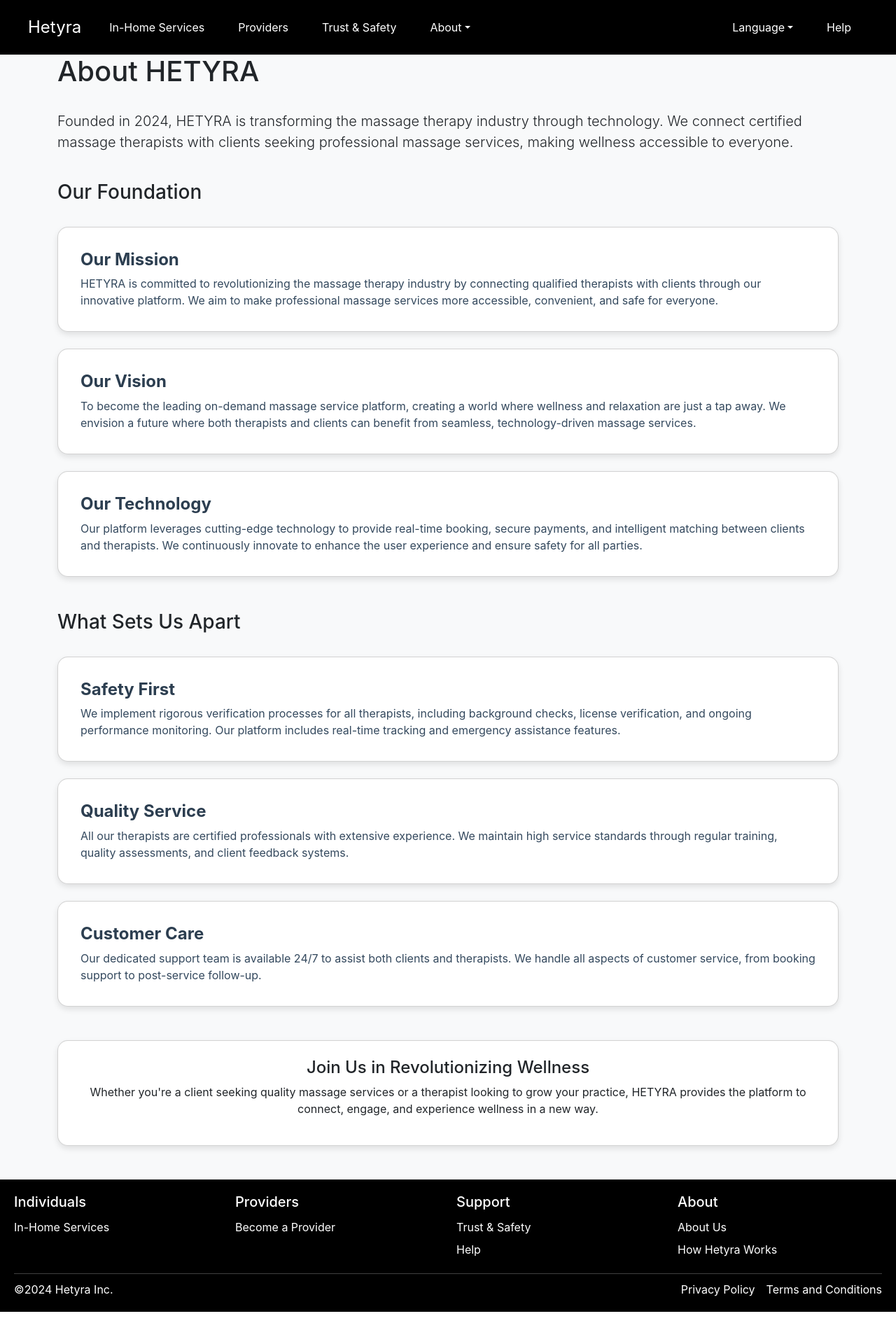
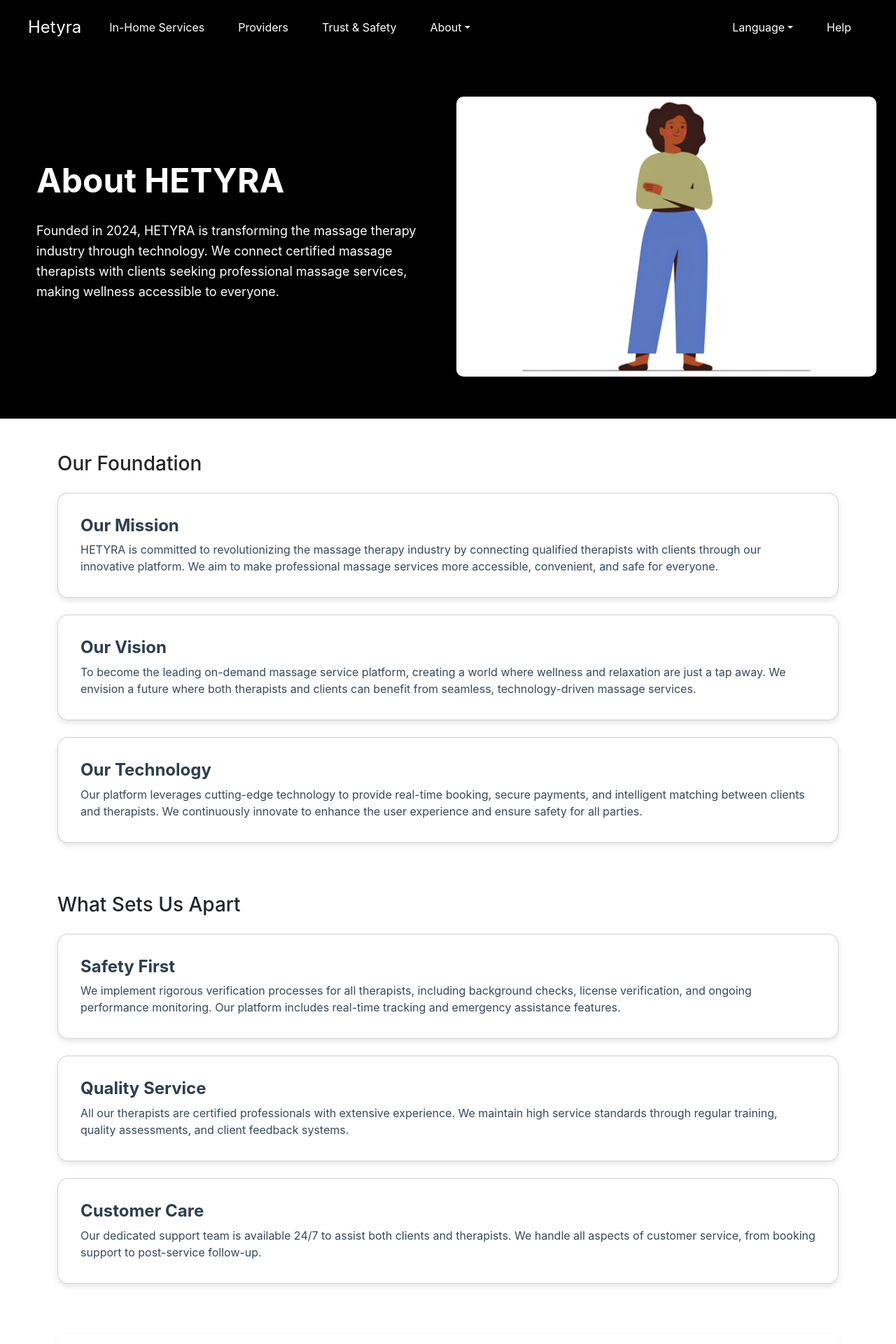
Before and after one commit to NoobFly6600/hetyra-web, a React (Vite) app: page /about-us in a window 1280 px wide. Shown: the top 1920 px of the page at 70% size. Before the commit the page ends 1874 px from the top, so only its background shows below. Built offline with nearby package versions, Linux system fonts and the light colour scheme.

Commit message:
Edit about us

```diff
--- a/src/components/nav/pages/AboutUsPage.jsx
+++ b/src/components/nav/pages/AboutUsPage.jsx
@@ -1,6 +1,7 @@
 import React from 'react';
 import { Col, Container, Row, Card } from 'react-bootstrap';
 import Component from './Component';
+import AboutUsPhoto from '../../../Photos/AboutUsPhoto.png';  // Import the photo
 
 export default function AboutUsPage() {
     const companyValues = [
@@ -40,42 +41,72 @@ export default function AboutUsPage() {
     ];
 
     return (
-        <Container style={{ backgroundColor: '#f8f9fa' }}>
-            <Row className="mb-4">
-                <Col>
-                    <h1>About HETYRA</h1>
-                    <br/>
-                    <p className="lead">
+        <div style={{ backgroundColor: 'white' }}>
+            {/* Banner Section */}
+            <Container fluid style={{ backgroundColor: 'black', color: 'white', padding: '60px 0' }}>
+                <Container style={{ maxWidth: '1200px', margin: '0 auto' }}>
+                    <Row className="align-items-center">
+                        <Col md={6}>
+                            <h1 style={{
+                                fontSize: '48px',
+                                fontWeight: 'bold',
+                                marginBottom: '30px'
+                            }}>
+                                About HETYRA
+                            </h1>
+                            <p style={{
+                                fontSize: '18px',
+                                lineHeight: '1.6'
+                            }}>
                                 Founded in 2024, HETYRA is transforming the massage therapy industry through technology.
                                 We connect certified massage therapists with clients seeking professional massage services,
                                 making wellness accessible to everyone.
                             </p>
                         </Col>
+                        <Col md={6}>
+                            <img
+                                src={AboutUsPhoto}
+                                alt="About HETYRA"
+                                style={{
+                                    width: '600px',
+                                    height: '400px',
+                                    objectFit: 'cover',
+                                    borderRadius: '10px'
+                                }}
+                            />
+                        </Col>
                     </Row>
+                </Container>
+            </Container>
 
+            {/* Body Section */}
+            <Container className="py-5">
+                {/* Rest of the content */}
                 <Row>
                     <Col>
-                    <h3>Our Foundation</h3>
-                </Col>
-            </Row>
-            <br/>
+                        <h3 className="mb-4">Our Foundation</h3>
                         {companyValues.map((section, index) => (
                             <Component key={index} title={section.title} photo={section.photo} text={section.text} />
                         ))}
+                    </Col>
+                </Row>
 
                 <Row className="mt-5">
                     <Col>
-                    <h3>What Sets Us Apart</h3>
-                </Col>
-            </Row>
-            <br/>
+                        <h3 className="mb-4">What Sets Us Apart</h3>
                         {keyFeatures.map((section, index) => (
                             <Component key={index} title={section.title} photo={section.photo} text={section.text} />
                         ))}
+                    </Col>
+                </Row>
 
                 <Row className="text-center my-5">
                     <Col>
-                    <Card className="p-4" style={{ borderRadius: '15px', boxShadow: '0 4px 8px rgba(0,0,0,0.1)' }}>
+                        <Card className="p-4" style={{
+                            borderRadius: '15px',
+                            boxShadow: '0 4px 8px rgba(0,0,0,0.1)',
+                            border: 'none'
+                        }}>
                             <h4>Join Us in Revolutionizing Wellness</h4>
                             <p>
                                 Whether you're a client seeking quality massage services or a therapist looking to grow your practice,
@@ -85,5 +116,6 @@ export default function AboutUsPage() {
                     </Col>
                 </Row>
             </Container>
+        </div>
     );
 }
--- a/src/components/nav/pages/LandingPage.jsx
+++ b/src/components/nav/pages/LandingPage.jsx
@@ -6,8 +6,12 @@ import BeYourOwnBoss from '../../../Photos/BeYourOwnBoss.png';
 export default function LandingPage(props) {
     return (
         <div style={{backgroundColor: 'white', minHeight: 'calc(100vh - 200px)'}}>
-            <Container style={{ maxWidth: '1200px', margin: '0 auto', padding: '40px 20px' }}>
-                <Row className="text-center mb-5">
+            <Container style={{
+                maxWidth: '1200px',
+                margin: '0 auto',
+                padding: '80px 20px 40px'
+            }}>
+                <Row className="text-center mb-5" style={{ marginTop: '40px' }}>
                     <br/>
                     <Col>
                         <h1 style={{
@@ -20,7 +24,7 @@ export default function LandingPage(props) {
                         </h1>
                         <h4 style={{
                             color: 'black',
-                            marginBottom: '30px',
+                            marginBottom: '50px',
                             lineHeight: '1.6'
                         }}>
                             A platform that connects you with massage therapists and bodyworkers
```
Also changed, not shown: src/Photos/AboutUsPhoto.png (added). Lines whose indentation alone changed are shown as unchanged.
